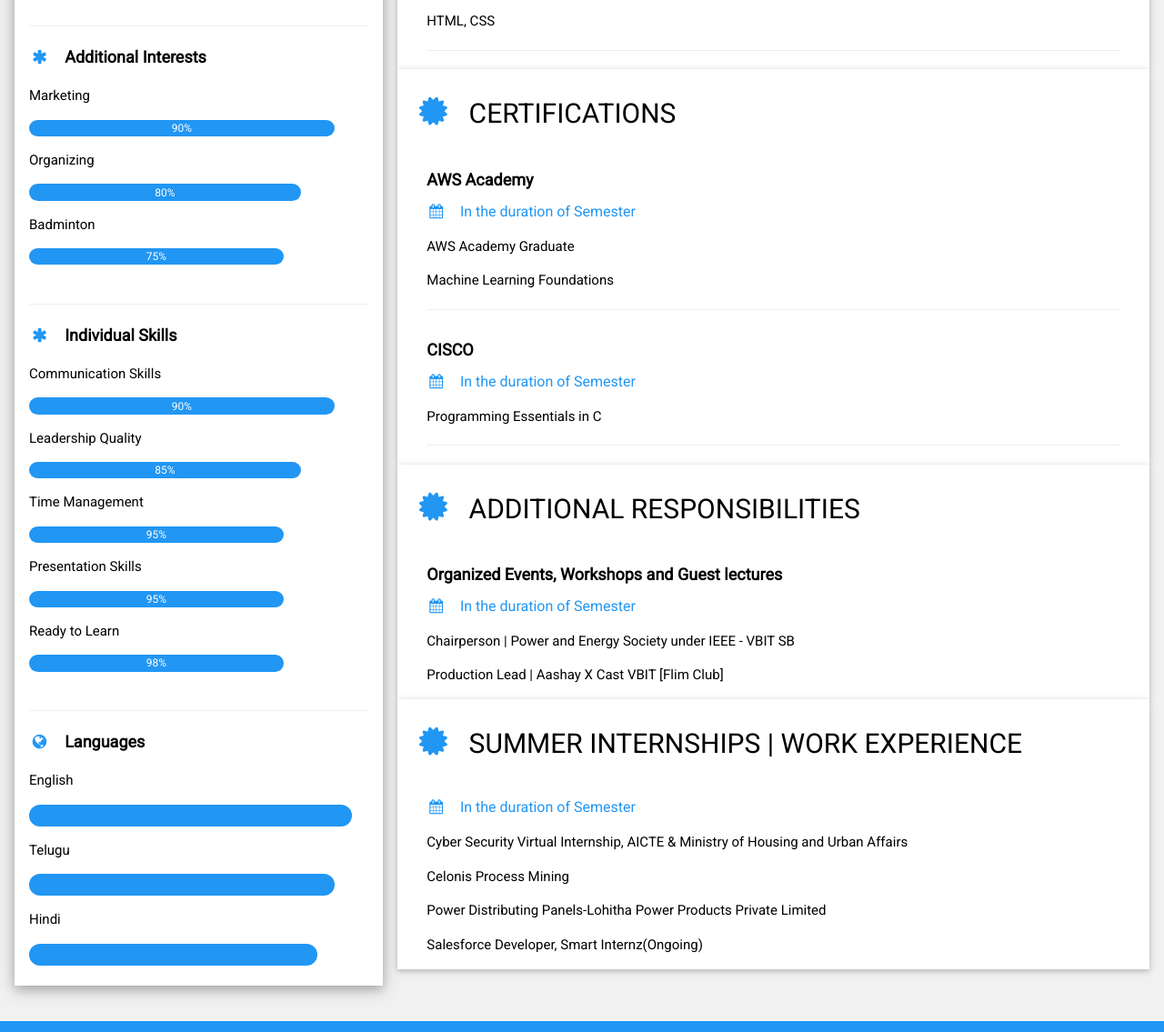
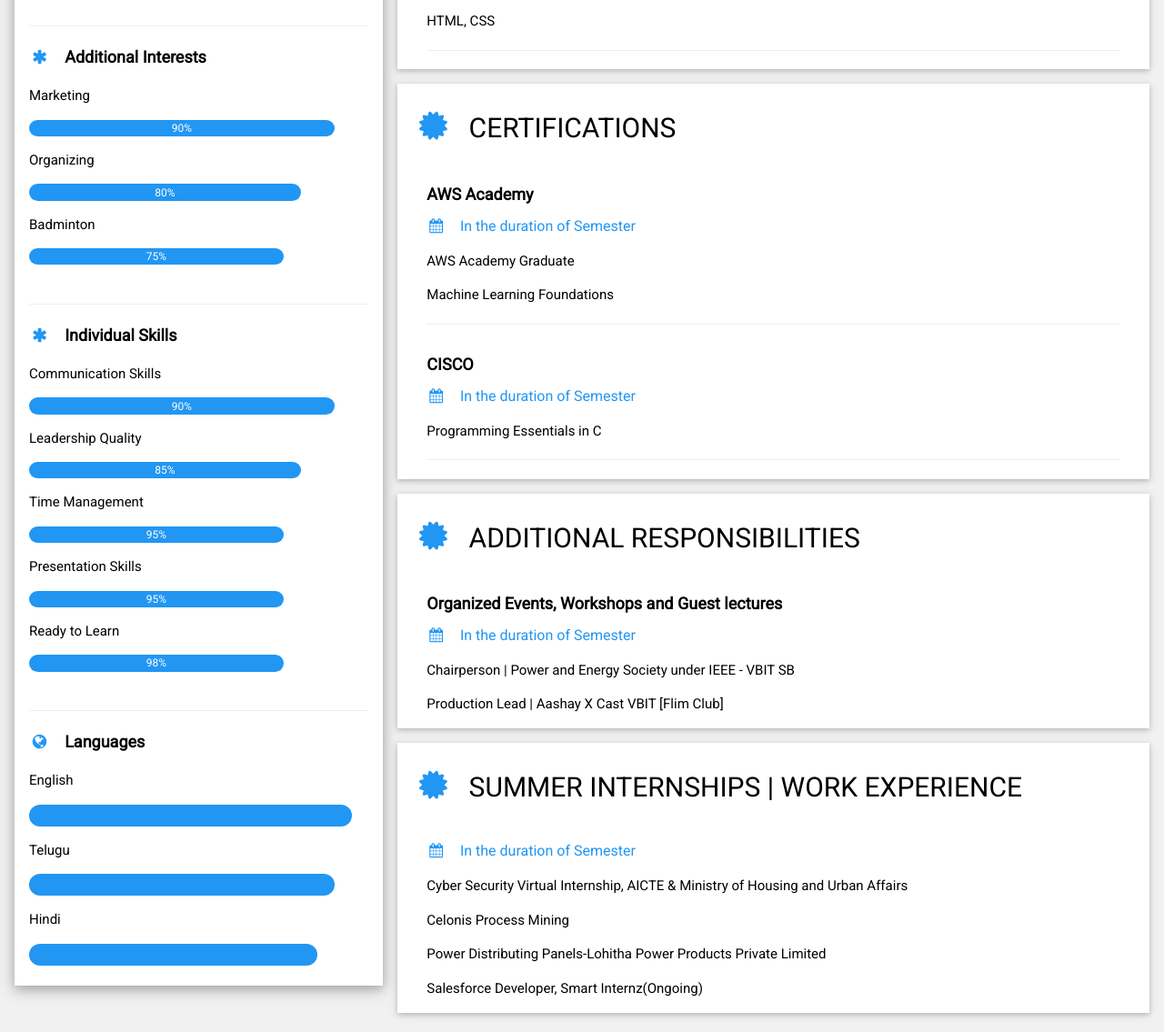
Before and after one commit to preethamkumar-pagadala/resume, a plain HTML site: page index.html in a window 1280 px wide. Shown: the part 1083-2218 px from the top of the page at 91% size. Drawn offline with nearby package versions, Linux system fonts and the light colour scheme.

Commit message:
Update index.html

```diff
--- a/index.html
+++ b/index.html
@@ -143,7 +143,7 @@ html,body,h1,h2,h3,h4,h5,h6 {font-family: "Roboto", sans-serif}
         </div>
       </div>
 
-      <div class="w3-container w3-card w3-white">
+       <div class="w3-container w3-card w3-white w3-margin-bottom">
         <h2 class="w3-text-black w3-padding-16"><i class="fa fa-certificate fa-fw w3-margin-right w3-xxlarge w3-text-blue"></i>TECHNICAL SKILLS</h2>
         <div class="w3-container">
           <h5 class="w3-text-black"><b>Programming Languages</b></h5>
@@ -165,7 +165,7 @@ html,body,h1,h2,h3,h4,h5,h6 {font-family: "Roboto", sans-serif}
         </div>
       </div>
 
-      <div class="w3-container w3-card w3-white">
+       <div class="w3-container w3-card w3-white w3-margin-bottom">
         <h2 class="w3-text-black w3-padding-16"><i class="fa fa-certificate fa-fw w3-margin-right w3-xxlarge w3-text-blue"></i>CERTIFICATIONS</h2>
         <div class="w3-container">
           <h5 class="w3-text-black"><b>AWS Academy</b></h5>
@@ -182,7 +182,7 @@ html,body,h1,h2,h3,h4,h5,h6 {font-family: "Roboto", sans-serif}
         </div>
       </div>
 
-      <div class="w3-container w3-card w3-white">
+       <div class="w3-container w3-card w3-white w3-margin-bottom">
         <h2 class="w3-text-black w3-padding-16"><i class="fa fa-certificate fa-fw w3-margin-right w3-xxlarge w3-text-blue"></i>ADDITIONAL RESPONSIBILITIES</h2>
         <div class="w3-container">
           <h5 class="w3-text-black"><b>Organized Events, Workshops and Guest lectures</b></h5>
@@ -192,7 +192,7 @@ html,body,h1,h2,h3,h4,h5,h6 {font-family: "Roboto", sans-serif}
         </div>
       </div>
 
-      <div class="w3-container w3-card w3-white">
+       <div class="w3-container w3-card w3-white w3-margin-bottom">
         <h2 class="w3-text-black w3-padding-16"><i class="fa fa-certificate fa-fw w3-margin-right w3-xxlarge w3-text-blue"></i>SUMMER INTERNSHIPS | WORK EXPERIENCE</h2>
         <div class="w3-container">
           <h5 class="w3-opacity"><b></b></h5>
```
